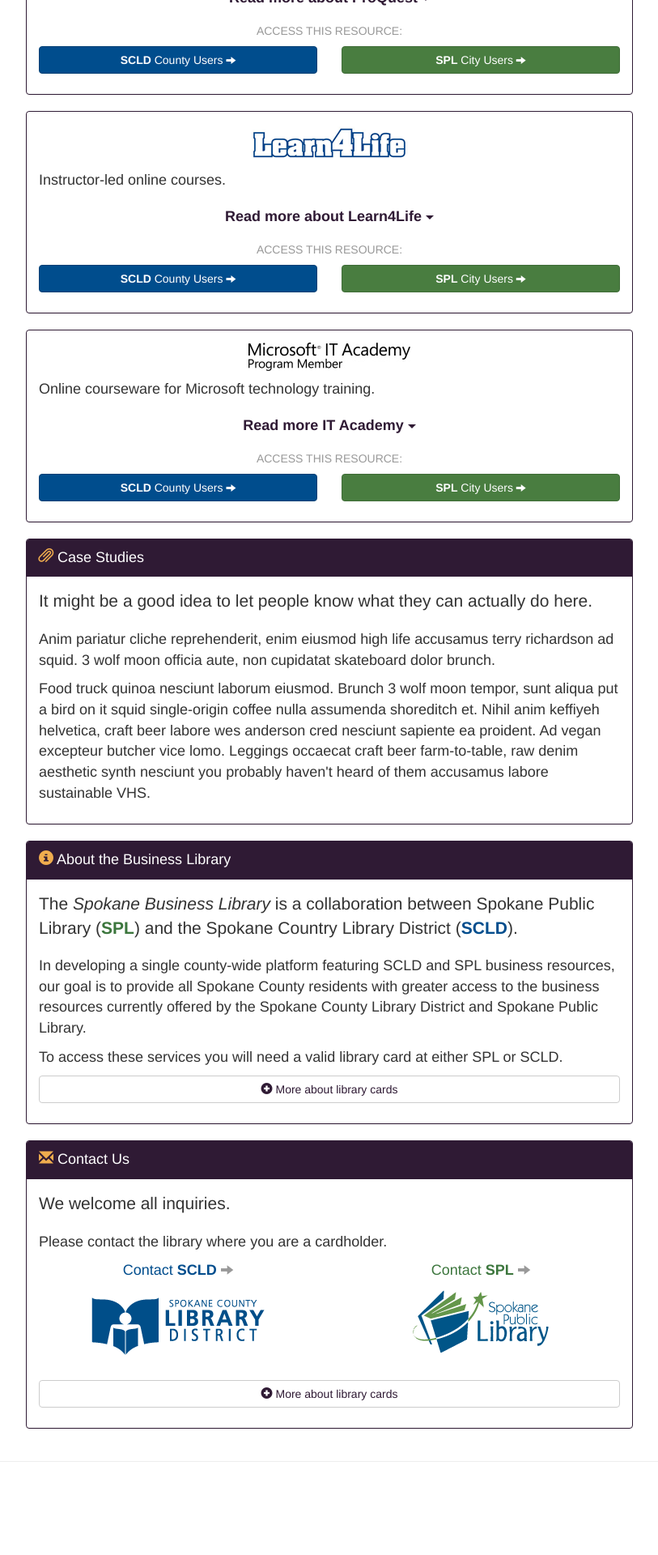
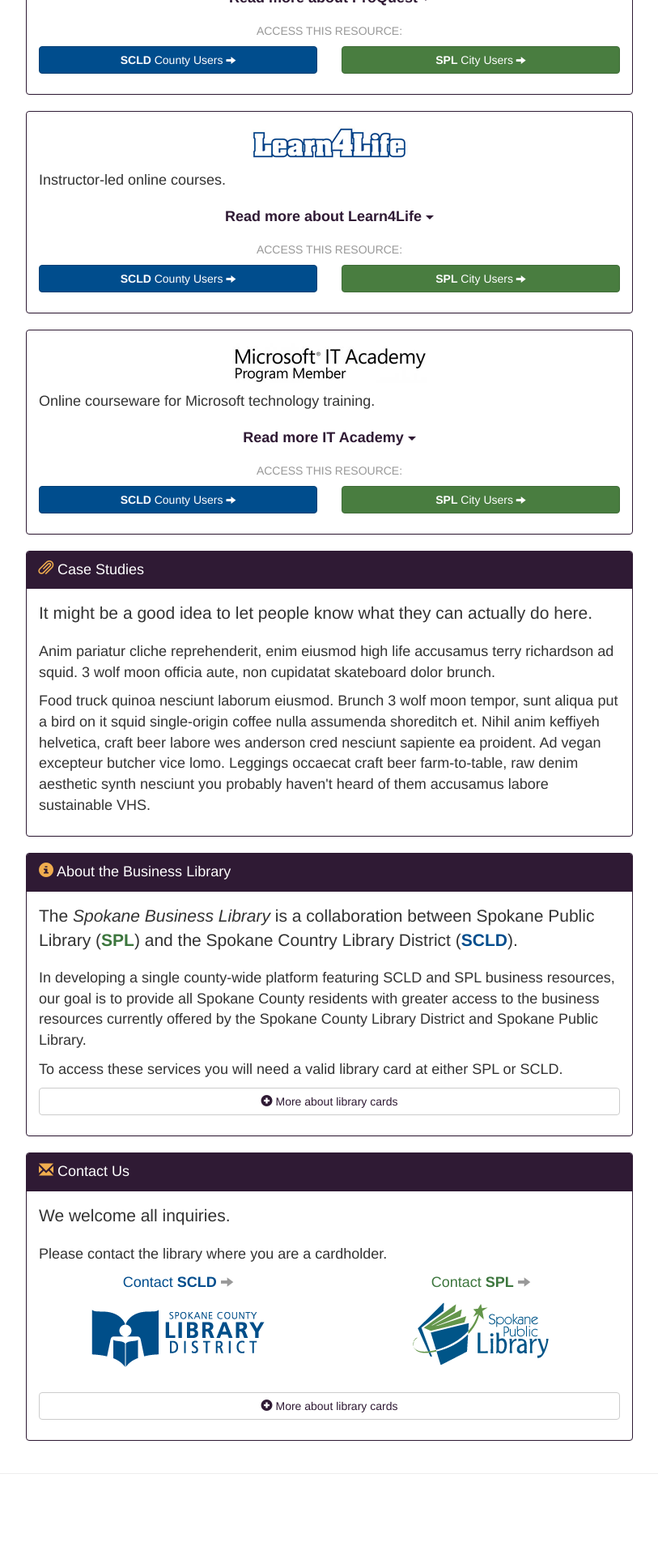
Before and after one commit to spokanebusinesslibrary/spokanebusinesslibrary.github.io, a Jekyll site: the page built from index.md, in a window 1280 px wide. Shown: the part 1619-3539 px from the top of the page at 81% size, without its empty margins (38-851 px from the left). Built offline with Jekyll 4.4.1, drawn with Linux system fonts in a browser that asks for light colours; nearby versions of some CDN libraries; some web fonts are replaced; comment, search, counter and statistics services are not loaded.

Commit message:
let it breathe

```diff
--- a/_includes/home.html
+++ b/_includes/home.html
@@ -356,7 +356,7 @@
 		<div class="panel panel-primary">
 			<div class="panel-body">
 				<p>
-					<img class="img-responsive center-block" src="./assets/img/logos/itacademy.jpg">
+					<img class="img-responsive center-block" src="./assets/img/logos/itacademy.png">
 				</p>
 				<p>
 					Online courseware for Microsoft technology training.
--- a/assets/css/main.css
+++ b/assets/css/main.css
@@ -38,6 +38,7 @@
 }
 
 .gf-title {
+  margin-top: 12px;
   font-weight: bold;
   text-decoration: underline;
 }
```
Also changed, not shown: assets/img/logos/itacademy.png (added), 3 other files.
